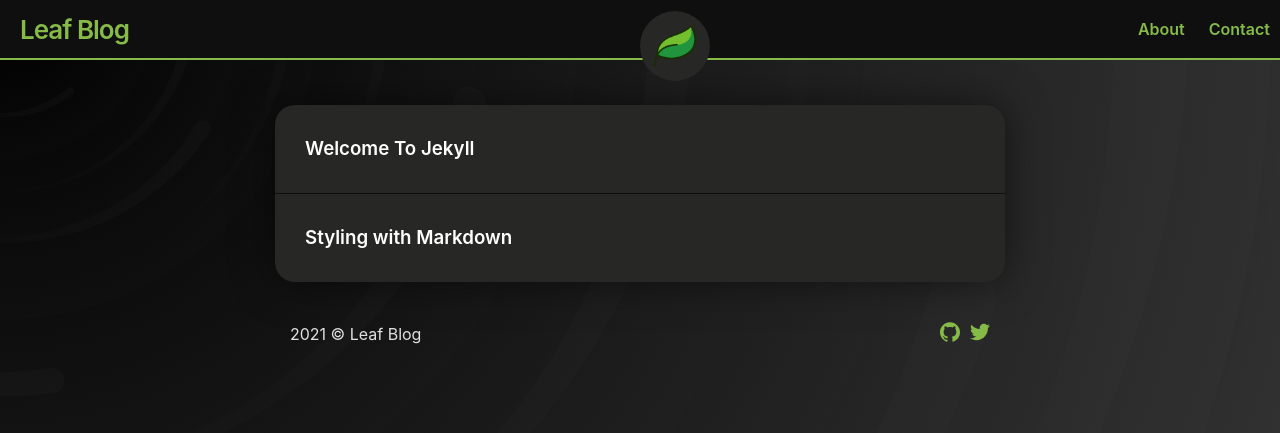
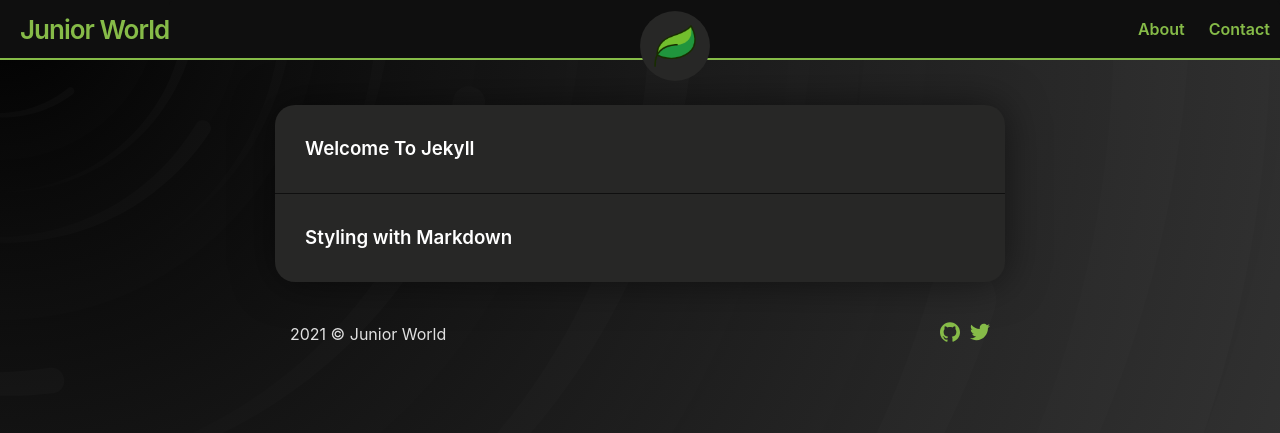
Before and after one commit to seonaa/GH-seonaa.github.io, a Jekyll site: the page built from index.md, in a window 1280 px wide. Shown: the top 433 px of the page. Built offline with Jekyll 4.4.1, drawn with Linux system fonts in a browser that asks for light colours.

Commit message:
title change

```diff
--- a/_config.yml
+++ b/_config.yml
@@ -1,4 +1,4 @@
-title: Leaf Blog
+title: Junior World
 iconURL: assets/default-icon.png
 theme: jekyll-theme-leaf
 
```
